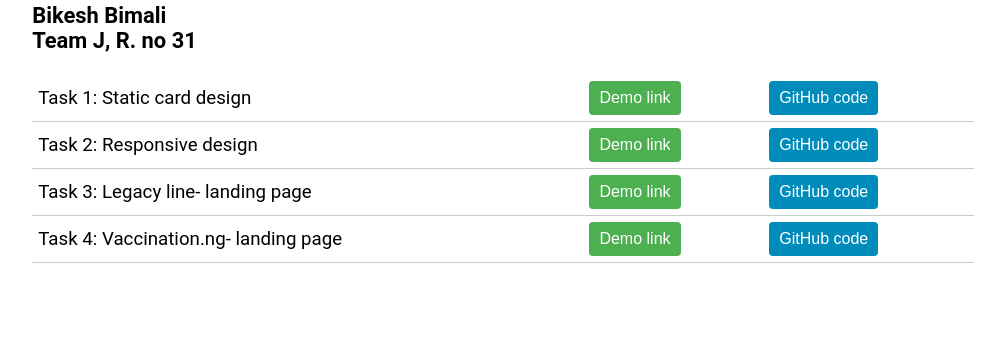
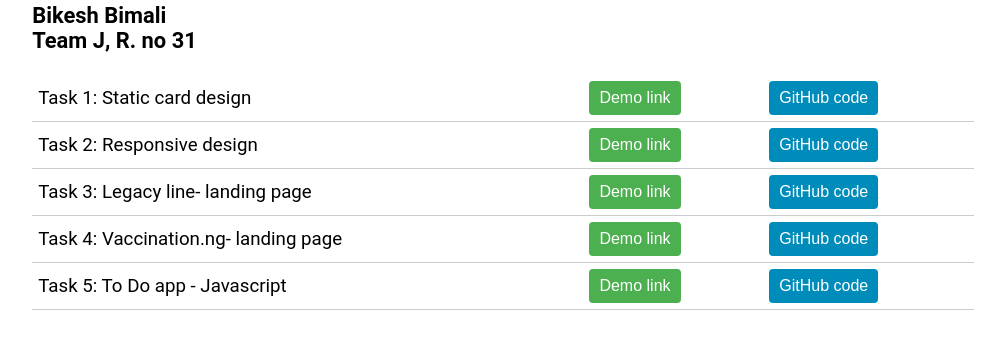
Before and after one commit to Bikesh14/leapfrog-internship, a plain HTML site: page index.html in a window 1280 px wide. Shown: the part 117-466 px from the top of the page, without its empty margins (19-1024 px from the left). Drawn offline with Linux system fonts and the light colour scheme.

Commit message:
task 5 added

```diff
--- a/index.html
+++ b/index.html
@@ -32,6 +32,11 @@
             <td class="cell"><a href="day_4_landing_page\index.html"><button class="button">Demo link</button></a></td>
             <td class="cell"><a href="https://github.com/Bikesh14/leapfrog-internship.github.io/tree/main/day_4_landing_page"><button class="button github-button">GitHub code</button></a></td>
         </tr>
+        <tr>
+            <td class="cell">Task 5: To Do app - Javascript</td>
+            <td class="cell"><a href="https://bikesh14.github.io/todo_js/"><button class="button">Demo link</button></a></td>
+            <td class="cell"><a href="https://github.com/Bikesh14/todo_js"><button class="button github-button">GitHub code</button></a></td>
+        </tr>
     </table>
 
 </body>
```
